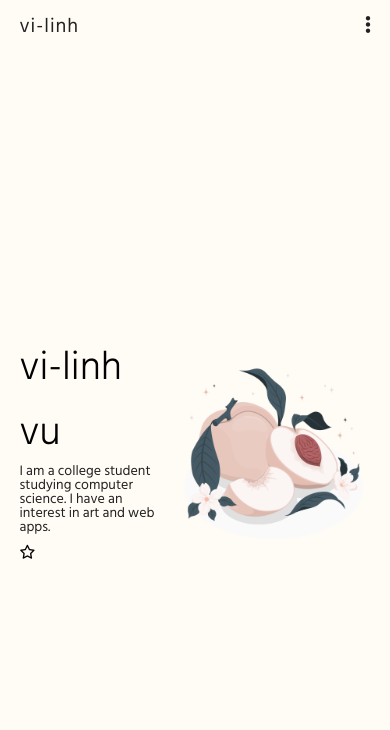
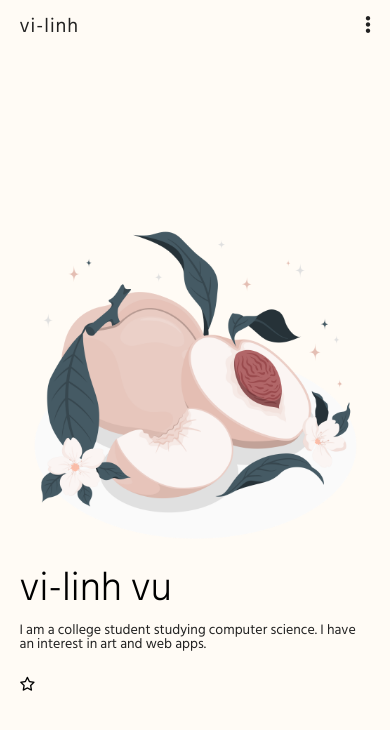
Before and after one commit to vilinh/vi-linh, a React (Create React App) app: page / in a window 390 px wide. Shown: the top 730 px of the page. Built offline with nearby package versions, Linux system fonts and the light colour scheme.

Commit message:
hero section

```diff
--- a/src/components/Hero.jsx
+++ b/src/components/Hero.jsx
@@ -8,8 +8,8 @@ export default function Hero() {
       <div className="container">
         <div className="hero-wrapper">
           <div className="hero-info">
-            <h1>vi-linh vu</h1>
-            <p>
+            <h1 className="hero-title">vi-linh vu</h1>
+            <p className="hero-desc">
               I am a college student studying computer science. I have an
               interest in art and web apps.
             </p>
--- a/src/styles/hero.css
+++ b/src/styles/hero.css
@@ -15,21 +15,31 @@
 }
 
 .hero-info {
-    flex: 3;
+  flex: 3;
 }
 .hero-img {
-    flex: 4;
+  flex: 4;
+}
+.hero-img img {
+  object-fit: contain;
 }
 
 .hero h1 {
   font-size: 6rem;
+  line-height: 4rem;
   font-weight: 300;
+}
+.hero-title {
+  margin-bottom: 1.5rem;
 }
 
 .hero p {
   font-size: 1.6rem;
   line-height: 1.4rem;
   color: var(--black);
+}
+.hero-desc {
+  margin-bottom: 1.5rem;
 }
 
 .hero button {
@@ -52,4 +62,12 @@
   .hero button {
     font-size: 1.4rem;
   }
+
+  .hero-wrapper {
+      flex-direction: column-reverse;
+  }
+
+  .hero-img img {
+      max-width: 400px;
+  }
 }
```
Also changed, not shown: src/App.css (+7 -3 lines).
